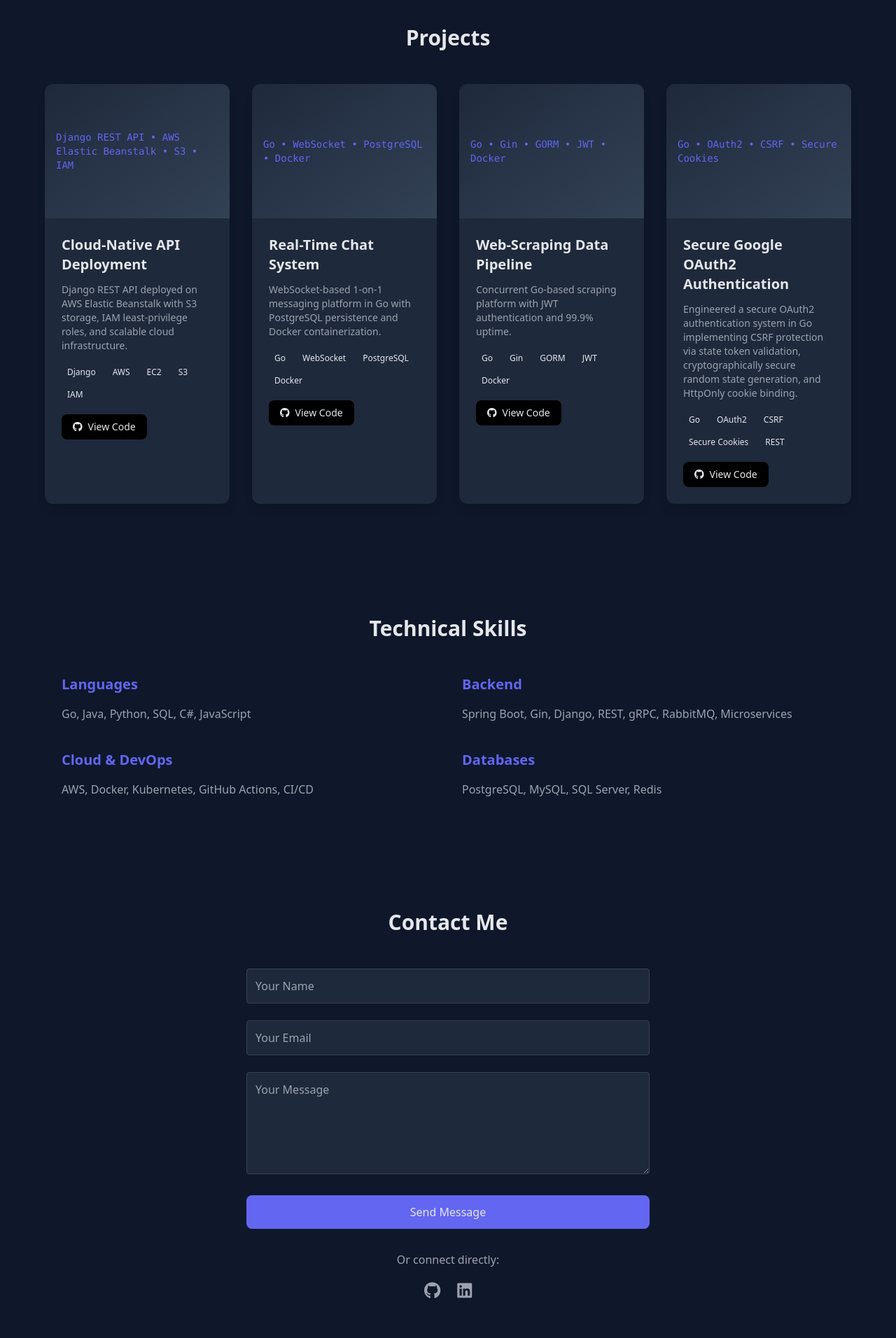
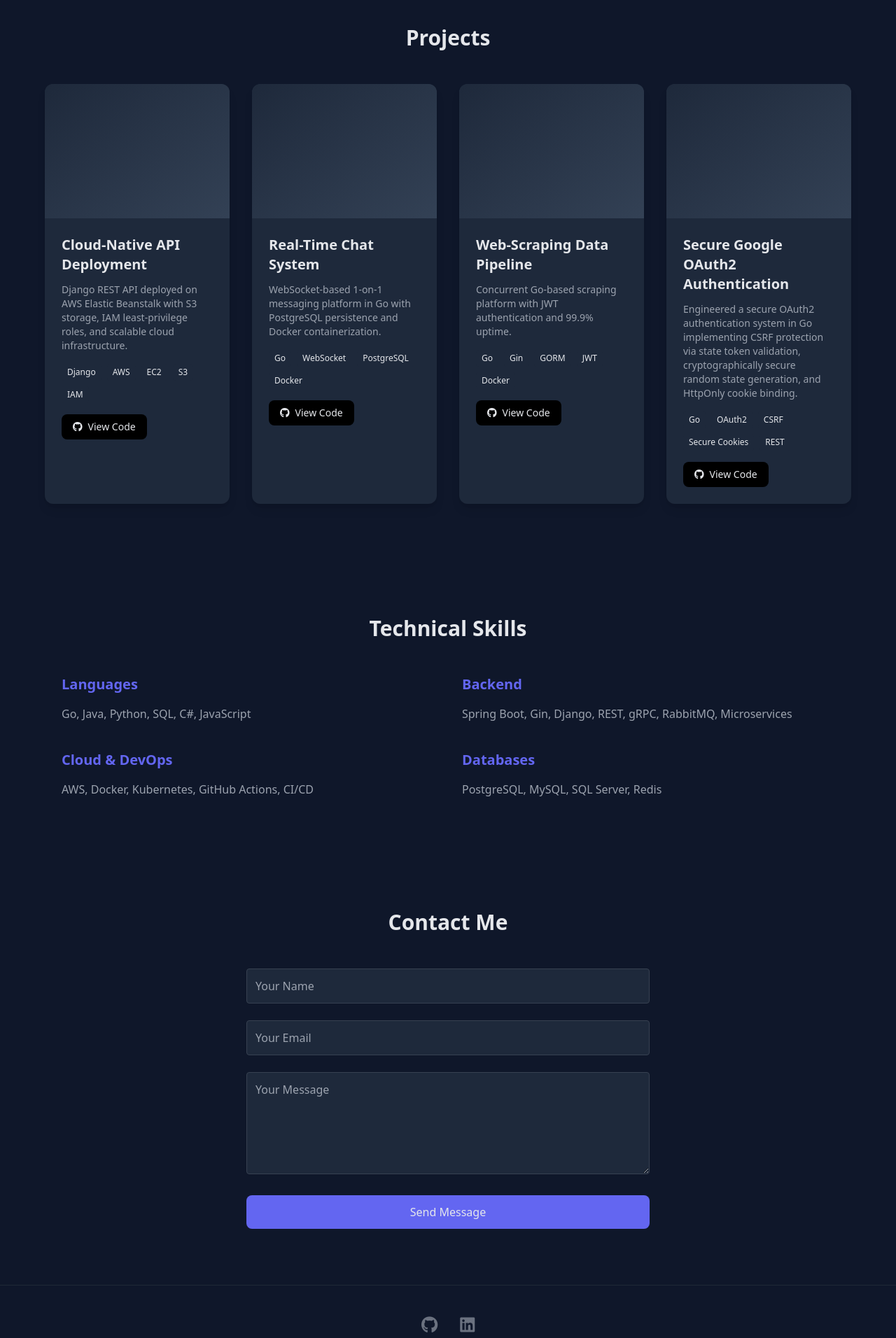
Before and after one commit to bishan20/bishan20.github.io, a plain HTML site: page index.html in a window 1280 px wide. Shown: the part 1160-3072 px from the top of the page at 70% size. Drawn offline with nearby package versions, Linux system fonts and the light colour scheme.

Commit message:
feat:remove banner text for projects

```diff
--- a/index.html
+++ b/index.html
@@ -94,7 +94,6 @@
                 transform transition duration-300 hover:-translate-y-3 hover:shadow-2xl hover:ring-2 hover:ring-primary/40">
       <div class="bg-gradient-to-br from-slate-800 to-slate-700
                   flex items-center justify-center text-primary font-mono text-sm p-4 h-48">
-        Django REST API • AWS Elastic Beanstalk • S3 • IAM
       </div>
       <div class="p-6">
         <h4 class="text-xl font-semibold mb-3">Cloud-Native API Deployment</h4>
@@ -122,7 +121,6 @@
                 transform transition duration-300 hover:-translate-y-3 hover:shadow-2xl hover:ring-2 hover:ring-primary/40">
       <div class="bg-gradient-to-br from-slate-800 to-slate-700
                   flex items-center justify-center text-primary font-mono text-sm p-4 h-48">
-        Go • WebSocket • PostgreSQL • Docker
       </div>
       <div class="p-6">
         <h4 class="text-xl font-semibold mb-3">Real-Time Chat System</h4>
@@ -148,7 +146,6 @@
                 transform transition duration-300 hover:-translate-y-3 hover:shadow-2xl hover:ring-2 hover:ring-primary/40">
       <div class="bg-gradient-to-br from-slate-800 to-slate-700
                   flex items-center justify-center text-primary font-mono text-sm p-4 h-48">
-        Go • Gin • GORM • JWT • Docker
       </div>
       <div class="p-6">
         <h4 class="text-xl font-semibold mb-3">Web-Scraping Data Pipeline</h4>
@@ -175,7 +172,6 @@
                 transform transition duration-300 hover:-translate-y-3 hover:shadow-2xl hover:ring-2 hover:ring-primary/40">
       <div class="bg-gradient-to-br from-slate-800 to-slate-700
                   flex items-center justify-center text-primary font-mono text-sm p-4 h-48">
-        Go • OAuth2 • CSRF • Secure Cookies
       </div>
       <div class="p-6">
         <h4 class="text-xl font-semibold mb-3">Secure Google OAuth2 Authentication</h4>
@@ -247,7 +243,7 @@
     </form>
 
     <!-- Contact Social Links -->
-    <div class="text-center mt-8 text-gray-400">
+    <!-- <div class="text-center mt-8 text-gray-400">
       Or connect directly:
       <div class="flex justify-center gap-6 mt-4 text-2xl">
         <a href="https://github.com/bishan20" target="_blank" class="hover:text-white transition">
@@ -258,7 +254,7 @@
         </a>
       </div>
     </div>
-  </div>
+  </div> -->
 </section>
 
 <!-- FOOTER -->
@@ -268,7 +264,7 @@
        class="text-gray-500 hover:text-white transition duration-300">
       <i class="fab fa-github"></i>
     </a>
-    <a href="https://www.linkedin.com/in/YOUR_LINKEDIN/" target="_blank"
+    <a href="https://www.linkedin.com/in/bishan20/" target="_blank"
        class="text-gray-500 hover:text-primary transition duration-300">
       <i class="fab fa-linkedin"></i>
     </a>
```
